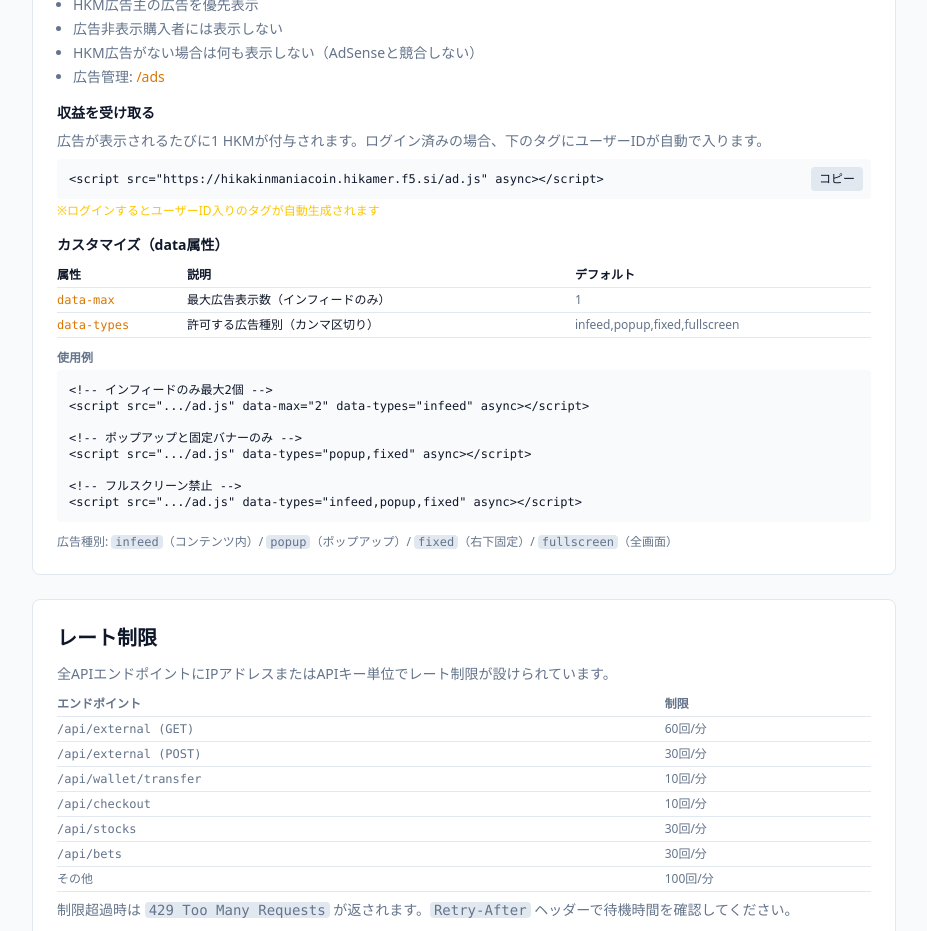
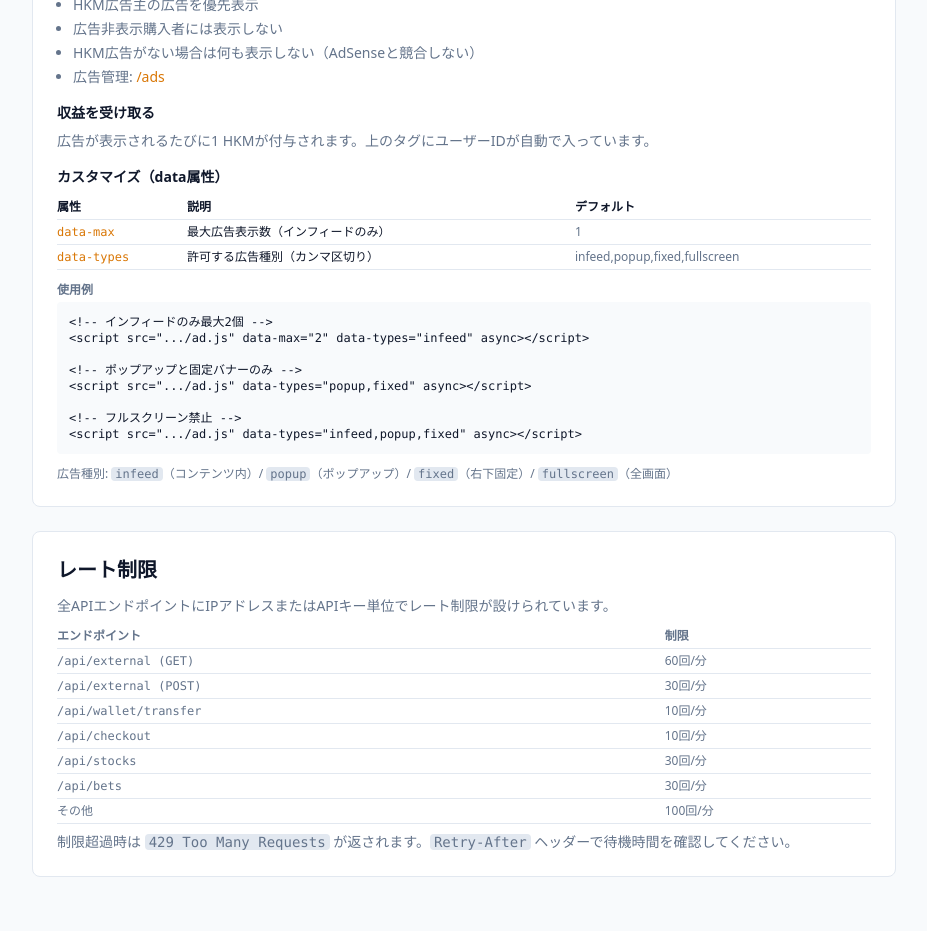
Before and after one commit to maebahesioru/hikamani-coin, a Next.js app: page /api-docs in a window 1280 px wide. Shown: the part 2880-3811 px from the top of the page, without its empty margins (176-1103 px from the left). Built offline with nearby package versions, Linux system fonts and the light colour scheme; no server answers.

Commit message:
fix: 広告スクリプトタグの重複表示を削除

```diff
--- a/src/app/api-docs/page.tsx
+++ b/src/app/api-docs/page.tsx
@@ -196,8 +196,7 @@
             <li>広告管理: <a href="/ads" className="text-[var(--accent)] hover:underline">/ads</a></li>
           </ul>
           <h3 className="mb-2 text-sm font-bold">収益を受け取る</h3>
-          <p className="mb-2 text-sm text-[var(--text-dim)]">広告が表示されるたびに1 HKMが付与されます。ログイン済みの場合、下のタグにユーザーIDが自動で入ります。</p>
-          <div className="mb-4"><AdScriptTag /></div>
+          <p className="mb-4 text-sm text-[var(--text-dim)]">広告が表示されるたびに1 HKMが付与されます。上のタグにユーザーIDが自動で入っています。</p>
           <h3 className="mb-2 text-sm font-bold">カスタマイズ（data属性）</h3>
           <table className="w-full text-xs mb-3">
             <thead><tr className="border-b border-[var(--border)]"><th className="text-left py-1">属性</th><th className="text-left py-1">説明</th><th className="text-left py-1">デフォルト</th></tr></thead>
```
